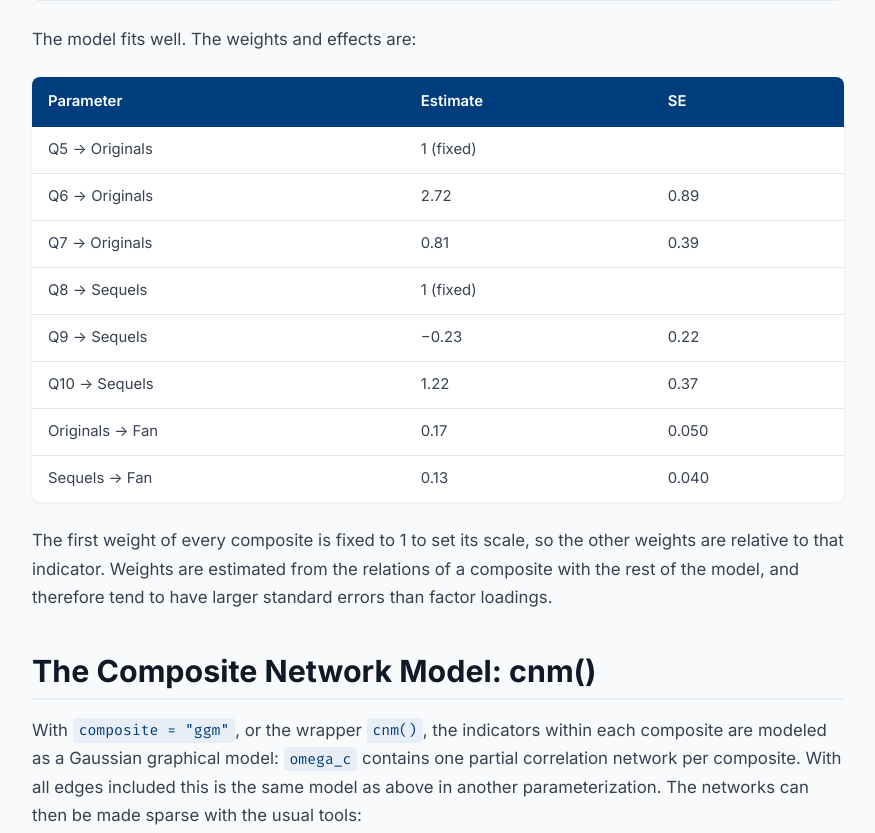
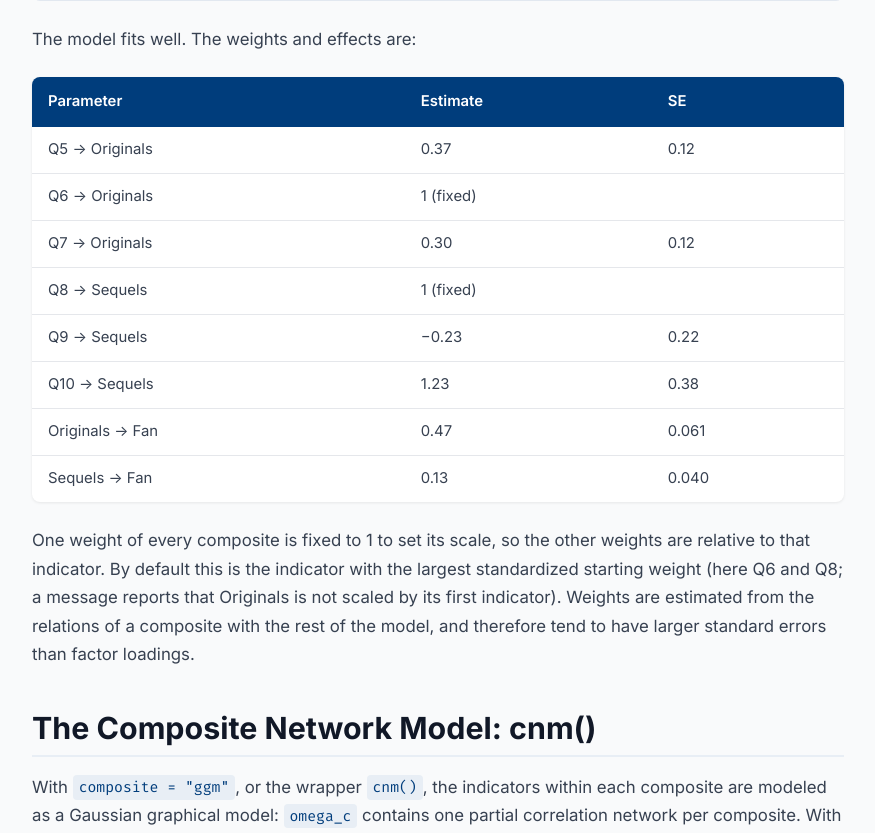
Before and after one commit to SachaEpskamp/psychonetrics, a plain HTML site: page docs/cvm.html in a window 1280 px wide. Shown: the part 3740-4573 px from the top of the page, without its empty margins (202-1077 px from the left). Drawn offline with nearby package versions, Linux system fonts and the light colour scheme.

Commit message:
Some CVM updates

```diff
--- a/docs/cvm.html
+++ b/docs/cvm.html
@@ -187,19 +187,19 @@ getmatrix(mod, "lambda")    # composite loadings</code></pre>
           <tr><th>Parameter</th><th>Estimate</th><th>SE</th></tr>
         </thead>
         <tbody>
-          <tr><td>Q5 &rarr; Originals</td><td>1 (fixed)</td><td></td></tr>
-          <tr><td>Q6 &rarr; Originals</td><td>2.72</td><td>0.89</td></tr>
-          <tr><td>Q7 &rarr; Originals</td><td>0.81</td><td>0.39</td></tr>
+          <tr><td>Q5 &rarr; Originals</td><td>0.37</td><td>0.12</td></tr>
+          <tr><td>Q6 &rarr; Originals</td><td>1 (fixed)</td><td></td></tr>
+          <tr><td>Q7 &rarr; Originals</td><td>0.30</td><td>0.12</td></tr>
           <tr><td>Q8 &rarr; Sequels</td><td>1 (fixed)</td><td></td></tr>
           <tr><td>Q9 &rarr; Sequels</td><td>&minus;0.23</td><td>0.22</td></tr>
-          <tr><td>Q10 &rarr; Sequels</td><td>1.22</td><td>0.37</td></tr>
-          <tr><td>Originals &rarr; Fan</td><td>0.17</td><td>0.050</td></tr>
+          <tr><td>Q10 &rarr; Sequels</td><td>1.23</td><td>0.38</td></tr>
+          <tr><td>Originals &rarr; Fan</td><td>0.47</td><td>0.061</td></tr>
           <tr><td>Sequels &rarr; Fan</td><td>0.13</td><td>0.040</td></tr>
         </tbody>
       </table>
     </div>
     <p>
-      The first weight of every composite is fixed to 1 to set its scale, so the other weights are relative to that indicator. Weights are estimated from the relations of a composite with the rest of the model, and therefore tend to have larger standard errors than factor loadings.
+      One weight of every composite is fixed to 1 to set its scale, so the other weights are relative to that indicator. By default this is the indicator with the largest standardized starting weight (here Q6 and Q8; a message reports that Originals is not scaled by its first indicator). Weights are estimated from the relations of a composite with the rest of the model, and therefore tend to have larger standard errors than factor loadings.
     </p>
   </section>
 
@@ -287,9 +287,9 @@ getmatrix(mod3, "omega_zeta")</code></pre>
   <section id="scaling">
     <h2>Scaling and Identification</h2>
     <ul>
-      <li><strong>Scaling.</strong> A composite is scaled by fixing the weight of one indicator to 1, by default the first. If the first indicator is a poor choice (its starting weight is near zero relative to the others, so that the other weights would become extremely large), another indicator is used and a message is shown; lavaan does the same. Set <code>bad_marker_crit = 0</code> to always use the first indicator.</li>
+      <li><strong>Scaling.</strong> A composite is scaled by fixing the weight of one indicator to 1: by default the indicator with the largest standardized starting weight (<code>bad_marker_crit = 1</code>). A message names the composites for which that is not the first indicator. Scaling by an indicator with a small weight makes the other weights large and can reverse the composite, in which case the optimizer can stop before the optimum; a warning is given when a composite correlates negatively with its scaling indicator. Set <code>bad_marker_crit = 0</code> to always use the first indicator, or a value between 0 and 1 to only replace a first indicator whose starting weight is below that proportion of the largest.</li>
       <li><strong>Choosing the scaling yourself.</strong> Free the fixed weight with <code>freepar()</code> and fix another with <code>fixpar()</code>. The same functions can fix all weights of a composite, for example to form a sum score. The scaling does not change the fit of the model, but it does change the weights and the effects of and on the composite.</li>
-      <li><strong>Isolated composites.</strong> A composite with estimated weights must be related to at least one other construct. The weights of a composite that is not related to anything are not identified, and a warning is given.</li>
+      <li><strong>Isolated composites.</strong> A composite with estimated weights must be related to at least one other construct. The weights of a composite that is not related to anything are not identified, and a warning is given. <code>prune()</code> can remove the last relation of a composite with the other constructs; it then gives this warning, and the weights of that composite should be fixed with <code>fixpar()</code>.</li>
       <li><strong>Latent variables</strong> are identified as in the lvm family (<code>identification = "loadings"</code> or <code>"variance"</code>).</li>
     </ul>
   </section>
@@ -301,7 +301,7 @@ getmatrix(mod3, "omega_zeta")</code></pre>
       The estimators <code>"ML"</code>, <code>"FIML"</code> (chosen automatically with missing data), <code>"ULS"</code>, <code>"WLS"</code> and <code>"DWLS"</code> are available, for single and multiple groups with equality constraints (<code>equal</code>, <code>groupequal()</code>) and with a mean structure. The model is implemented in both the R and the C++ pipeline, which give identical results.
     </p>
     <p>
-      Composite weights are only weakly identified, which makes the likelihood flat in some directions. Estimation starts from partial least squares estimates of the weights and uses the same optimizer and settings as all other model families. The optimizer can therefore stop slightly before the optimum: the chi-square is typically accurate to about two decimals. Stricter convergence criteria can be set with <code>setoptimizer()</code>, for example <code>setoptimizer(mod, "nlminb", optim.args = list(control = list(rel.tol = 1e-10, eval.max = 20000, iter.max = 10000)))</code>. A warning is given when the optimizer does not report convergence, when the indicator that scales a composite has a negligible weight, when a composite with estimated weights is not related to any other construct, or when the computed residual variance of a composite is not positive.
+      Composite weights are only weakly identified, which makes the likelihood flat in some directions. Estimation starts from partial least squares estimates of the weights and uses the same optimizer and settings as all other model families. When all constructs are composites that are all related to each other (and there are no effects in <code>beta</code>), the maximum likelihood weights minimize the determinant of the correlation matrix of the composites, and the starting weights are improved on that criterion, so that such a model starts at or close to its optimum. The optimizer can therefore stop slightly before the optimum: the chi-square is typically accurate to about two decimals. Stricter convergence criteria can be set with <code>setoptimizer()</code>, for example <code>setoptimizer(mod, "nlminb", optim.args = list(control = list(rel.tol = 1e-10, eval.max = 20000, iter.max = 10000)))</code>. A warning is given when the optimizer does not report convergence, when the indicator that scales a composite has a small weight relative to the other indicators or correlates negatively with the composite, when a composite with estimated weights is not related to any other construct, or when the computed residual variance of a composite is not positive.
     </p>
     <div class="note">
       <strong>Penalized estimation:</strong> <code>estimator = "PML"</code> penalizes the network structures in the model, after which <code>refit()</code> gives unpenalized estimates of the selected network. This works, but the optimizer used for penalized estimation is a first-order method and can be very slow for composite models (minutes for a model with a dozen variables). For now, <code>prune()</code> and <code>stepup()</code> are the faster route to a sparse network.
```
Also changed, not shown: 10 other files.
